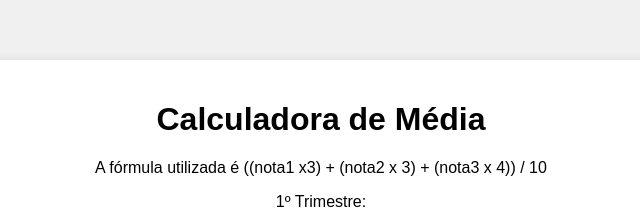
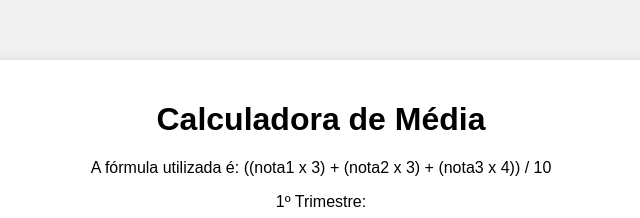
Before and after one commit to Gallamion/gallamion.github.io, a plain HTML site: page index.html in a window 1280 px wide. Shown: the part 122-340 px from the top of the page, 319-959 px from the left. Drawn offline with Linux system fonts and the light colour scheme.

Commit message:
att escrita

```diff
--- a/index.html
+++ b/index.html
@@ -12,7 +12,7 @@
 <div class="container">
     <h1>Calculadora de Média</h1>
 
-    <p>A fórmula utilizada é ((nota1 x3) + (nota2 x 3) + (nota3 x 4)) / 10</p>
+    <p>A fórmula utilizada é: ((nota1 x 3) + (nota2 x 3) + (nota3 x 4)) / 10</p>
 
     <label for="nota1">1º Trimestre:</label>
     <input type="number" id="nota1" step="0.01" placeholder="Digite a nota do 1º trimestre">
```
